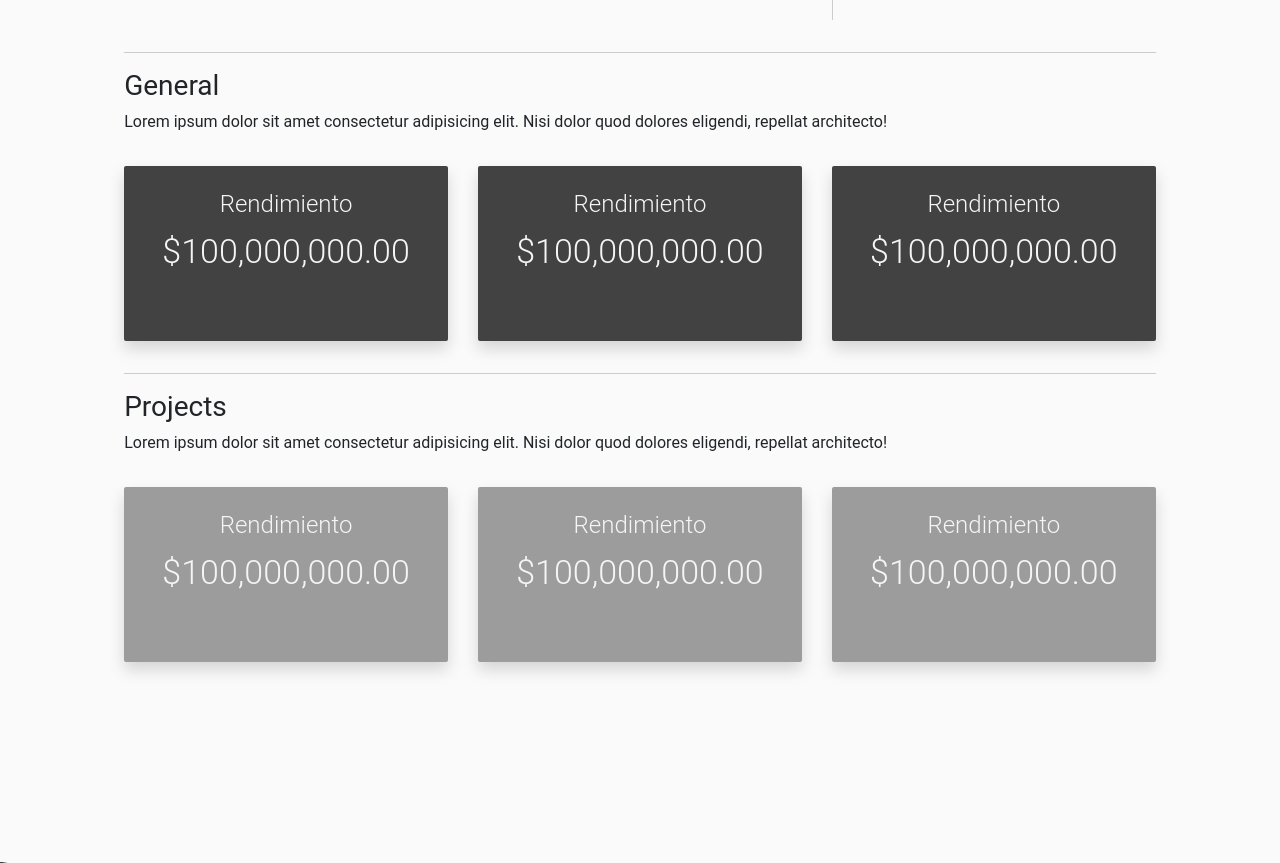
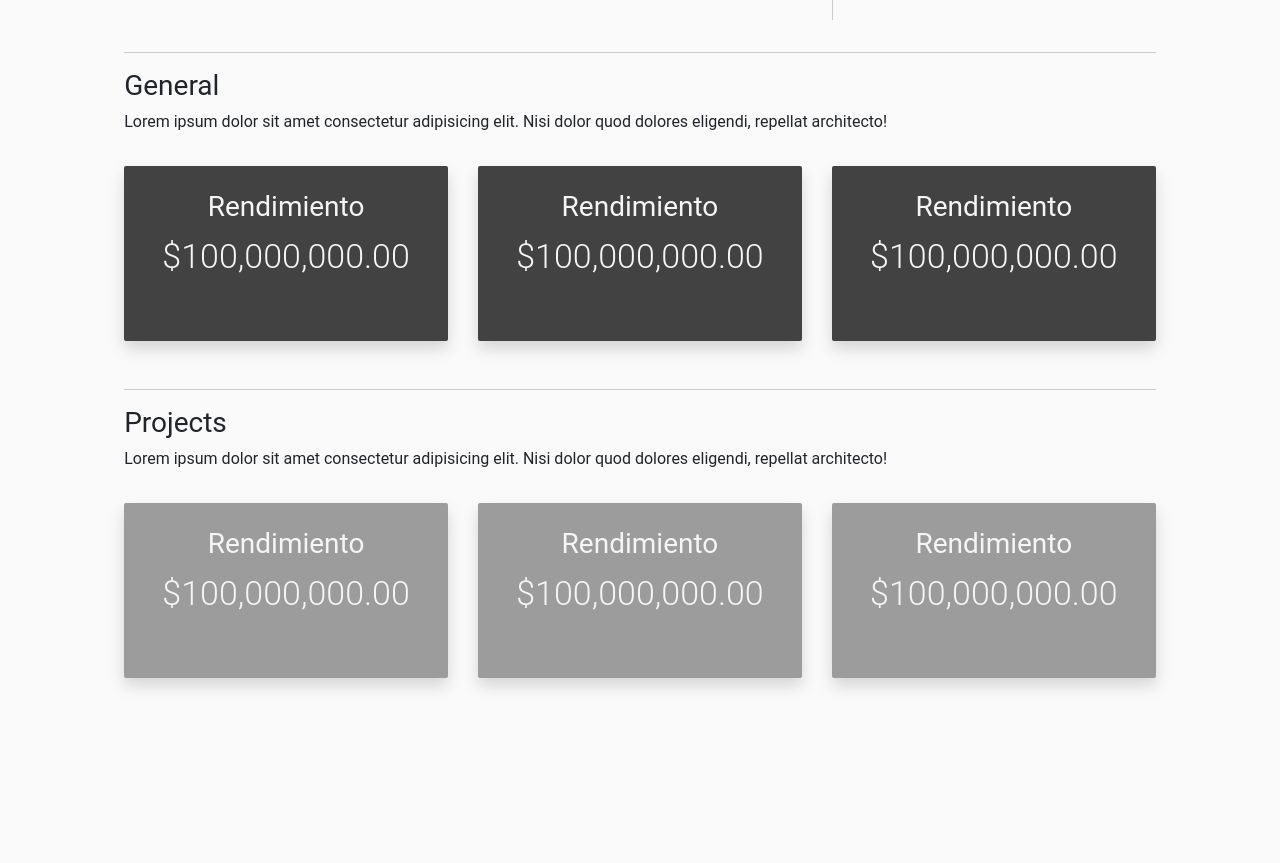
Before and after one commit to luissalmon/osopanda, a Django app: page /userprofile/ in a window 1280 px wide. Shown: the part 274-1137 px from the top of the page. Run offline with Django 3.2, Linux system fonts and the light colour scheme; some libraries are stand-ins or nearby versions.

Commit message:
Ajustes estilos

```diff
--- a/baraboo/bsite/templates/userprofile.html
+++ b/baraboo/bsite/templates/userprofile.html
@@ -73,17 +73,17 @@
                   </div>
                 </div>
 
-                <div class="col-12 justify-content-center" style="height: 175px;">
+                <div class="col-12 justify-content-center">
                   <div class="row h-100">
 
 
 
 
-                    <div class="col-4 h-100 m-0">
+                    <div class="col-12 col-md-4 m-0 mb-3" style="height: 175px;">
                       <div class="row h-100 m-0 justify-content-center">
                         <div class="col-12 card bg-dark shadow">
                           <div class="card-body d-flex flex-column align-items-center p-4">
-                            <h3 class="card-title text-light">Rendimiento</h3>
+                            <p class="h3 card-title text-light">Rendimiento</h3>
                             <p class="card-text display-4 text-light">
                               $100,000,000.00
                             </p>
@@ -93,11 +93,11 @@
                     </div>
 
 
-                    <div class="col-4 h-100 m-0">
+                    <div class="col-12 col-md-4 m-0 mb-3" style="height: 175px;">
                       <div class="row h-100 m-0 justify-content-center">
                         <div class="col-12 card bg-dark shadow">
                           <div class="card-body d-flex flex-column align-items-center p-4">
-                            <h3 class="card-title text-light">Rendimiento</h3>
+                            <p class="h3 card-title text-light">Rendimiento</h3>
                             <p class="card-text display-4 text-light">
                               $100,000,000.00
                             </p>
@@ -107,11 +107,11 @@
                     </div>
 
 
-                    <div class="col-4 h-100 m-0">
+                    <div class="col-12 col-md-4 m-0 mb-3" style="height: 175px;">
                       <div class="row h-100 m-0 justify-content-center">
                         <div class="col-12 card bg-dark shadow">
                           <div class="card-body d-flex flex-column align-items-center p-4">
-                            <h3 class="card-title text-light">Rendimiento</h3>
+                            <p class="h3 card-title text-light">Rendimiento</p>
                             <p class="card-text display-4 text-light">
                               $100,000,000.00
                             </p>
@@ -140,13 +140,13 @@
                 </div>
 
 
-                <div class="col-12 justify-content-center" style="height: 175px;">
+                <div class="col-12 justify-content-center" >
                     <div class="row h-100">
-                      <div class="col-4 h-100 m-0">
+                      <div class="col-12 col-md-4 m-0 mb-3" style="height: 175px;">
                         <div class="row h-100 m-0 justify-content-center">
                           <div class="col-12 card shadow" style="background-color: #9C9C9C">
                             <div class="card-body d-flex flex-column align-items-center p-4">
-                              <h3 class="card-title text-light">Rendimiento</h3>
+                              <p class="h3 card-title text-light">Rendimiento</p>
                               <p class="card-text display-4 text-light">
                                 $100,000,000.00
                               </p>
@@ -156,11 +156,11 @@
                       </div>
 
 
-                      <div class="col-4 h-100 m-0">
+                      <div class="col-12 col-md-4 m-0 mb-3" style="height: 175px;">
                         <div class="row h-100 m-0 justify-content-center">
                           <div class="col-12 card shadow" style="background-color: #9C9C9C">
                             <div class="card-body d-flex flex-column align-items-center p-4">
-                              <h3 class="card-title text-light">Rendimiento</h3>
+                              <p class="h3 card-title text-light">Rendimiento</p>
                               <p class="card-text display-4 text-light">
                                 $100,000,000.00
                               </p>
@@ -170,11 +170,11 @@
                       </div>
 
 
-                      <div class="col-4 h-100 m-0">
+                      <div class="col-12 col-md-4 m-0 mb-3" style="height: 175px;">
                         <div class="row h-100 m-0 justify-content-center">
                           <div class="col-12 card shadow" style="background-color: #9C9C9C">
                             <div class="card-body d-flex flex-column align-items-center p-4">
-                              <h3 class="card-title text-light">Rendimiento</h3>
+                              <p class="h3 card-title text-light">Rendimiento</p>
                               <p class="card-text display-4 text-light">
                                 $100,000,000.00
                               </p>
```
